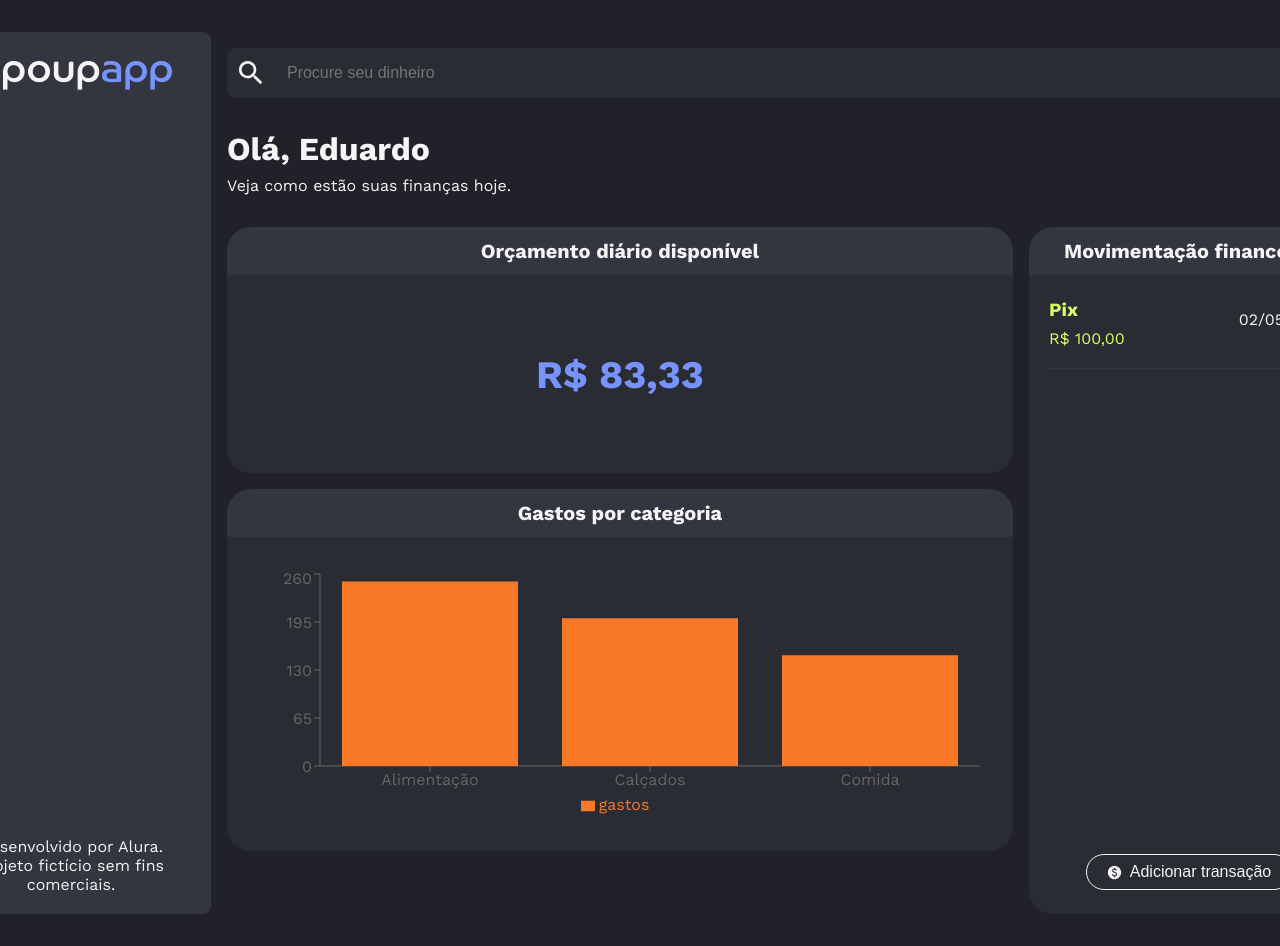
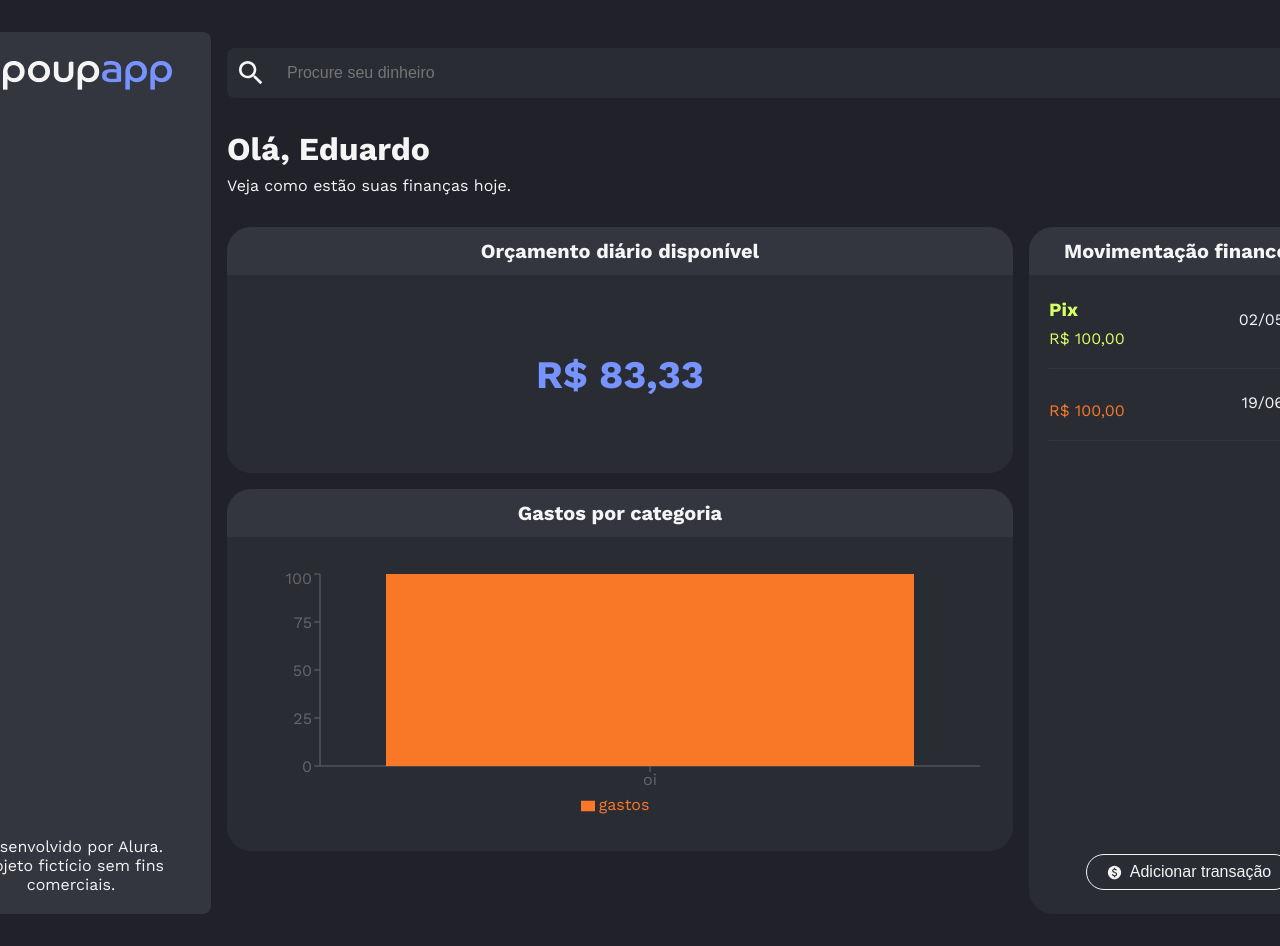
Before and after one commit to 7eduardocf/Poupapp, a React (Vite) app: page /home in a window 1280 px wide. Shown: the top 946 px of the page. Built offline with nearby package versions, Linux system fonts and the light colour scheme; data requests are answered from the project's data file.

Commit message:
Projeto finalizado

```diff
--- a/db.json
+++ b/db.json
@@ -2,6 +2,18 @@
   "usuarios": [
     {
       "id": "31e3",
+      "nome": "Eduardo",
+      "renda": "2500",
+      "orcamentoDiario": 83.33333333333333
+    },
+    {
+      "id": "bc6a",
+      "nome": "Eduardo",
+      "renda": "2500",
+      "orcamentoDiario": 83.33333333333333
+    },
+    {
+      "id": "14e3",
       "nome": "Eduardo",
       "renda": "2500",
       "orcamentoDiario": 83.33333333333333
@@ -15,6 +27,15 @@
       "tipo": "receita",
       "categoria": "Alimentação",
       "data": "2025-05-02"
+    },
+    {
+      "id": "3ff9",
+      "nome": null,
+      "valor": "100",
+      "tipo": "despesa",
+      "categoria": "oi",
+      "data": "2025-06-19",
+      "userId": "31e3"
     }
   ]
 }
--- a/src/componentes/BalancoFinanceiro/index.tsx
+++ b/src/componentes/BalancoFinanceiro/index.tsx
@@ -1,26 +1,17 @@
 import { BarChart, XAxis, YAxis, Tooltip, Legend, Bar } from "recharts";
 import { Cartao, CartaoCabecalho, CartaoCorpo } from "../Cartao";
 import styled from "styled-components";
+import useGastosPorCategoria from "../../hooks/useGastosPorCategoria";
 
 export const AreaChart = styled.div`
   padding: var(--padding-xs);
 `;
 
 const BalancoFinanceiro = () => {
-  const data = [
-    {
-      categoria: "Alimentação",
-      gastos: 250,
-    },
-    {
-      categoria: "Calçados",
-      gastos: 200,
-    },
-    {
-      categoria: "Comida",
-      gastos: 150,
-    },
-  ];
+    const gastosPorCategoria = useGastosPorCategoria()
+    const data = Object.entries(gastosPorCategoria).map(([categoria,gastos])=>({
+        categoria, gastos
+    }))
     return (
         <Cartao>
             <CartaoCabecalho>Gastos por categoria</CartaoCabecalho>
--- /dev/null
+++ b/src/hooks/useGastosPorCategoria.tsx
@@ -0,0 +1,16 @@
+import { useMemo } from "react"
+import { useAppContext } from "../context/AppContext"
+
+const useGastosPorCategoria = () => {
+    const {transacoes} = useAppContext()
+    const gastosPorCategoria = useMemo(()=>{
+        return transacoes.filter((transacao) => transacao.tipo === "despesa")
+            .reduce<Record<string, number>>((total, transacao)=>{
+            total[transacao.categoria] = (total[transacao.categoria] || 0) + transacao.valor
+            return total
+        },{})
+    },[transacoes])
+    return gastosPorCategoria
+}
+
+export default useGastosPorCategoria
```
Lines whose indentation alone changed are shown as unchanged.
